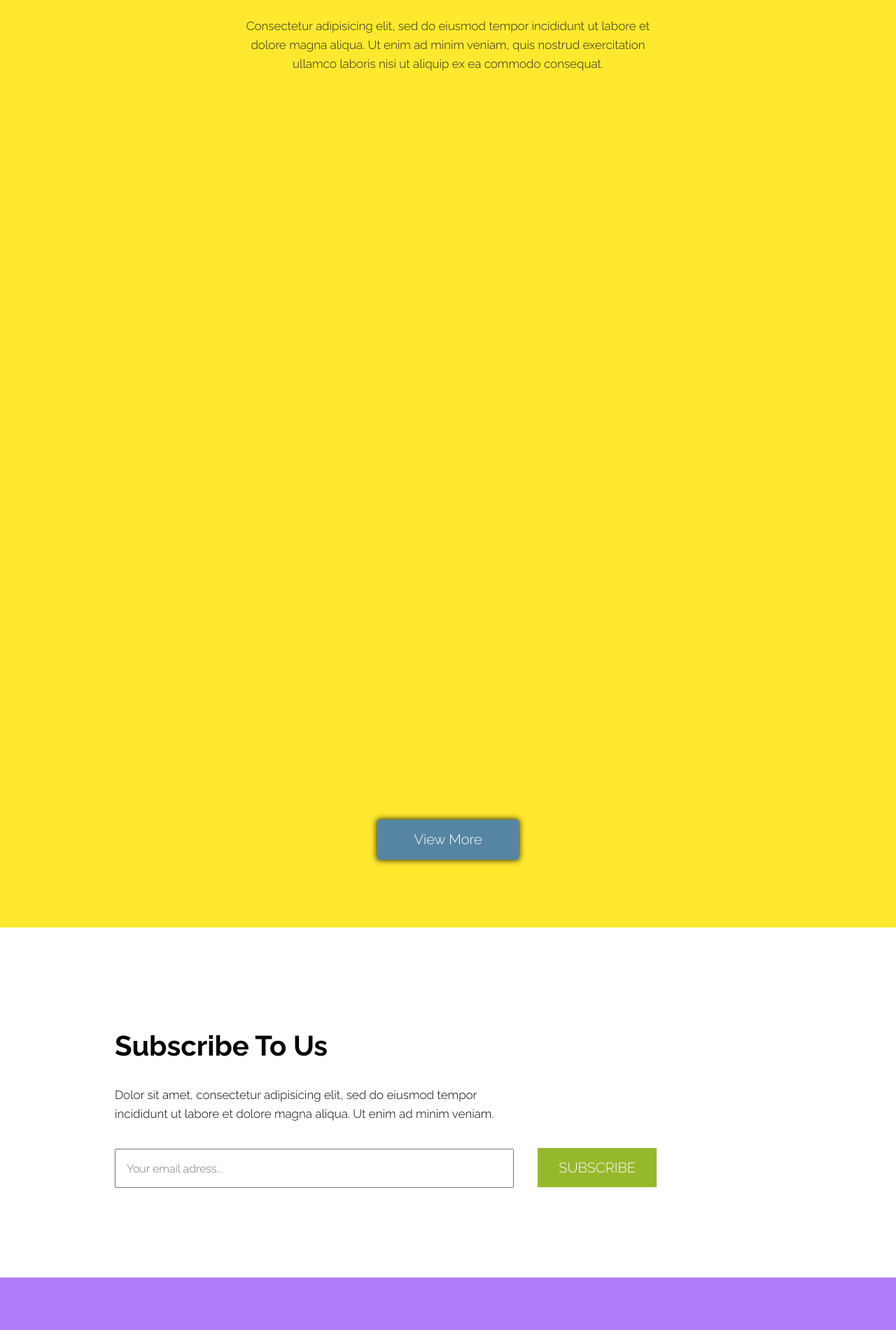
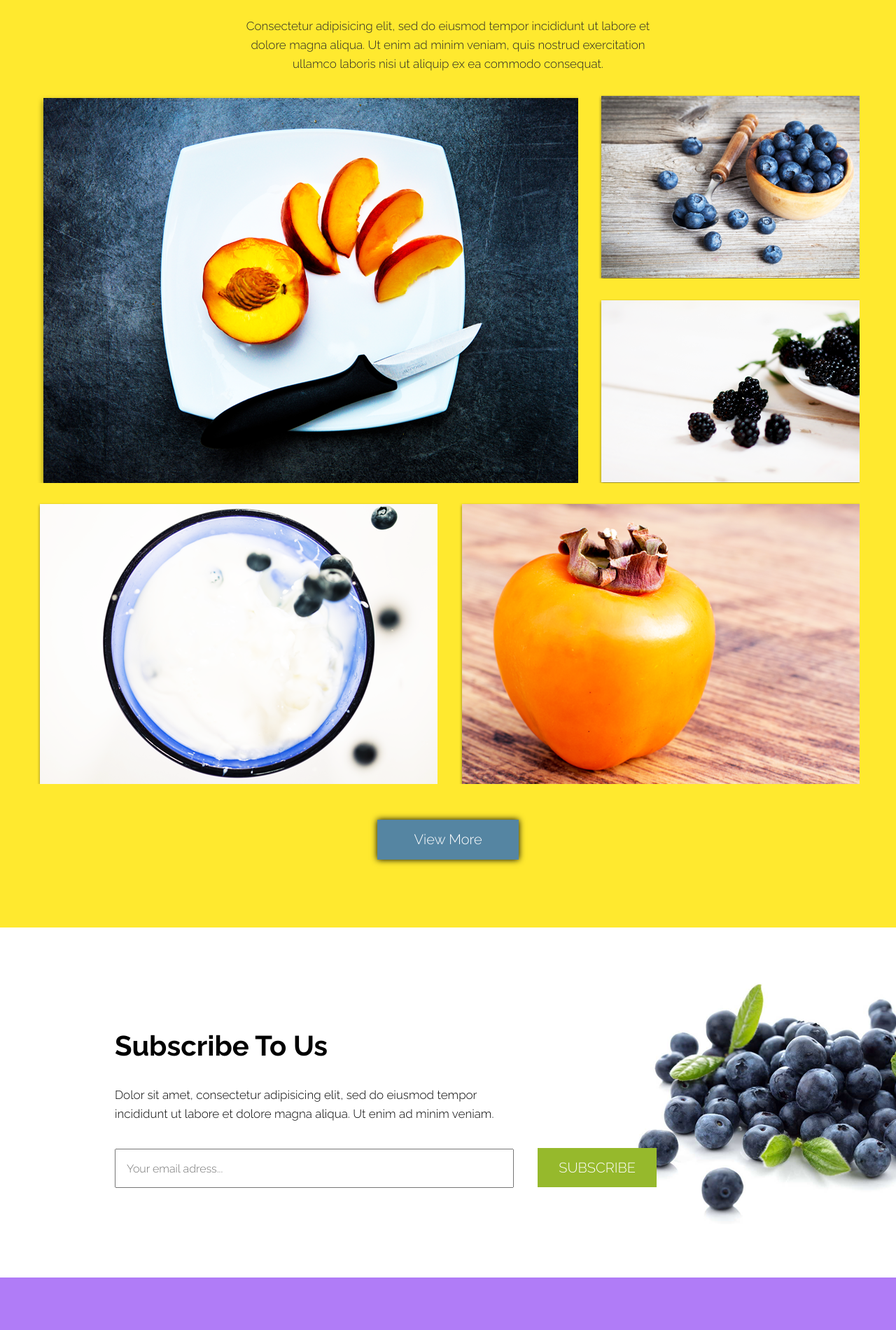
Before and after one commit to EdwinDenis/Lesson13_01, a plain HTML site: page index.html in a window 1280 px wide. Shown: the part 2700-4600 px from the top of the page at 70% size. Drawn offline with Linux system fonts and the light colour scheme; the site is published under a folder, as on GitHub Pages, so addresses that start at the root find nothing.

Commit message:
second commit

```diff
--- a/css/style.css
+++ b/css/style.css
@@ -259,33 +259,33 @@ h1,h2,h3,h4,h5,h6{
 .section-gallery__image-1 {
     width: 773px;
     height: 555px;
-    background-image: url('/images/gallery_1.png');
+    background-image: url('../images/gallery_1.png');
 
 }
 
 .section-gallery__image-2 {
     width: 373px;
     height: 263px;
-    background-image: url('/images/gallery_2.png');
+    background-image: url('../images/gallery_2.png');
 
 }
 
 .section-gallery__image-3 {
     width: 373px;
     height: 263px;
-    background-image: url('/images/gallery_3.png');
+    background-image: url('../images/gallery_3.png');
 }
 
 .section-gallery__image-4 {
     width: 572px;
     height: 402px;
-    background-image: url('/images/gallery_4.png');
+    background-image: url('../images/gallery_4.png');
 }
 
 .section-gallery__image-5 {
     width: 572px;
     height: 402px;
-    background-image: url('/images/gallery_5.png');
+    background-image: url('../images/gallery_5.png');
 }
 
 .section-gallery__btn {
@@ -305,7 +305,7 @@ h1,h2,h3,h4,h5,h6{
 .section-subscribe {
     width:100%;
     height:500px;
-    background-image: url('/images/subscribe-bg.png');
+    background-image: url('../images/subscribe-bg.png');
     padding: 146px 164px;
 }
 
@@ -384,15 +384,15 @@ h1,h2,h3,h4,h5,h6{
 }
 
 .section-blog__image-1 {
-    background-image: url('/images/blog-img1.png');
+    background-image: url('../images/blog-img1.png');
 }
 
 .section-blog__image-2 {
-    background-image: url('/images/blog-img2.png');
+    background-image: url('../images/blog-img2.png');
 }
 
 .section-blog__image-3 {
-    background-image: url('/images/blog-img3.png');
+    background-image: url('../images/blog-img3.png');
 }
 
 .section-blog__post-date {
--- a/index.html
+++ b/index.html
@@ -8,7 +8,7 @@
     <link rel="stylesheet" href="css/style.css">
     <link rel="preconnect" href="https://fonts.gstatic.com">
     <link href="https://fonts.googleapis.com/css2?family=Raleway:wght@300;700;900&display=swap" rel="stylesheet">
-    <title>Lesson11_01</title>
+    <title>Lesson13_01</title>
 </head>
 <body>
     <div class="main-container">
@@ -87,11 +87,9 @@
                 </div>
             </div>
         </section>
-
         <section class="section-gallery">
             <h2 class="section-gallery__header">Gallery</h2>
             <p class="section-gallery__subheader">Consectetur adipisicing elit, sed do eiusmod tempor incididunt ut labore et dolore magna aliqua. Ut enim ad minim veniam, quis nostrud exercitation ullamco laboris nisi ut aliquip ex ea commodo consequat.</p>
-
             <div class="section-gallery__image-wrapper">
                 <div class="section-gallery__image-wrapper-1row">
                     <div class="section-gallery__image-1"></div>
@@ -105,11 +103,8 @@
                     <div class="section-gallery__image-5"></div>
                 </div>
             </div>
-
             <button type="button" class="section-gallery__btn">View More</button>
-
         </section>
-
         <section class="section-subscribe">
             <h2 class="section-subscribe__header">Subscribe To Us</h2>
             <p class="section-subscribe__subheader">Dolor sit amet, consectetur adipisicing elit, sed do eiusmod tempor incididunt ut labore et dolore magna aliqua. Ut enim ad minim veniam.</p>
@@ -118,7 +113,6 @@
                 <button class="section-subscribe__btn">Subscribe</button>
             </form>
         </section>
-
         <section class="section-blog">
             <h1 class="section-blog__header">Blog</h1>
             <p class="section-blog__subheader">Dolore magna aliqua. Ut enim ad minim veniam, quis nostrud exercitation ullamco laboris nisi ut aliquip ex ea commodo consequat. Duis aute irure dolor in reprehenderit in voluptate velit.</p>
@@ -128,7 +122,6 @@
                         20
                         <span class="section-blog__date-month">NOV</span>
                     </time>
-
                     <h2 class="section-blog__blog-post-title">
                         Green Smoothies: Too Much of a Good Thing?
                     </h2>
@@ -142,7 +135,6 @@
                         14
                         <span class="section-blog__date-month">NOV</span>
                     </time>
-
                     <h2 class="section-blog__blog-post-title">
                         Growing Food and a “Thirst” for Innovation
                     </h2>
@@ -156,7 +148,6 @@
                         10
                         <span class="section-blog__date-month">NOV</span>
                     </time>
-
                     <h2 class="section-blog__blog-post-title">
                         Green Smoothies: Too Much of a Good Thing?
                     </h2>
@@ -168,7 +159,6 @@
             </div>
             <button type="button" class="section-blog__btn">View more</button>
         </section>
-
         <section class="section-contact">
             <div class="container">
                 <h2 class="section-contact__title">Contact</h2>
```
